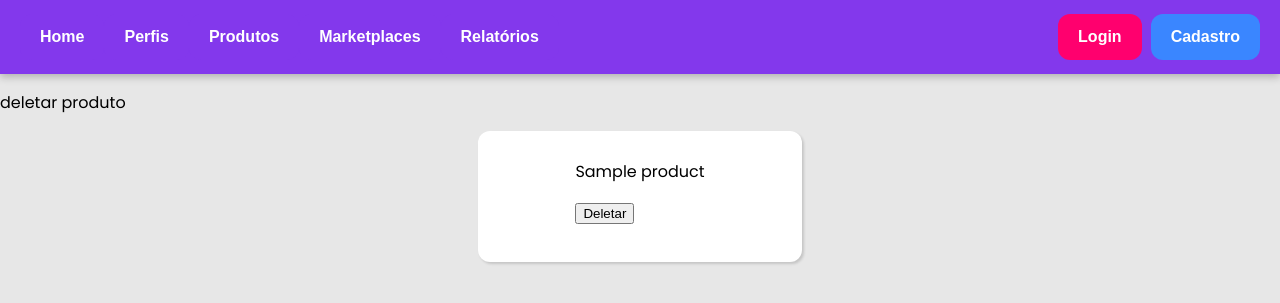
After one commit to DiogoGMelo/projetoMSS, a Django app: page /deleteProduct/ in a window 1280 px wide. The commit adds this page. Shown: the top 303 px of the page. Run offline with Django 4.2, Linux system fonts and the light colour scheme; tables that the repository leaves empty hold one stand-in row (values such as "Sample post").

Commit message:
feat: deletar produtos

```diff
--- /dev/null
+++ b/estoque_app/templates/estoque/deleteProduct.html
@@ -0,0 +1,21 @@
+{% extends "estoque/home copy.html" %}
+{% block title %}
+Deletar produto
+{% endblock %}
+{% block content %}
+<p>deletar produto</p>
+
+{% if error_message %}<p><strong>{{ error_message }}</strong></p>{% endif %}
+
+{% for product in stock %}
+<!-- TODO GABI: Fazer um card para cada produto -->
+<div class="user">
+    <form method="POST" class="abrirConta-form" action="">
+        {% csrf_token %}
+        <input type="hidden" name="product_name" value="{{ product.name }}">
+        <p>{{ product.name }}</p>
+        <button type="submit" class="btn btn-danger">Deletar</button>
+    </form>
+    <br>
+{% endfor %}
+{% endblock %}
--- a/estoque_app/templates/estoque/produtos.html
+++ b/estoque_app/templates/estoque/produtos.html
@@ -3,6 +3,7 @@
 Produtos
 {% endblock %}
 {% block content %}
-<a href="{% url 'registerProduct' %}" class="nav-buttons">Cadastrar Produtos</a>
 <a href="{% url 'stock' %}" class="nav-buttons">Ver Estoque</a>
+<a href="{% url 'registerProduct' %}" class="nav-buttons">Cadastrar novo Produto</a>
+<a href="{% url 'deleteProduct' %}" class="nav-buttons">Deletar produto</a>
 {% endblock %}
--- a/estoque_app/templates/estoque/stock.html
+++ b/estoque_app/templates/estoque/stock.html
@@ -7,6 +7,7 @@ Estoque
 
 {% if error_message %}<p><strong>{{ error_message }}</strong></p>{% endif %}
 <p>test</p>
+<P> {{ stock.count }} produto(s) em estoque</P>
 {% for product in stock %}
 <div class="user">
     <p>produto</p>
@@ -14,5 +15,4 @@ Estoque
 
 <br>
 {% endfor %}
-
 {% endblock %}
--- a/estoque_app/urls.py
+++ b/estoque_app/urls.py
@@ -26,9 +26,12 @@ urlpatterns = [
     # Página para logar usuário na plataforma
      path("login/", views.login, name="login"),
 
-    # Página para cadastrar prodtos
+    # Página para cadastrar produto
     path("registerProduct/", views.registerProduct, name="registerProduct"),
 
     # Página de estoque
     path("stock/", views.stock, name="stock"),
+
+    # Página de deletar produto
+    path("deleteProduct/", views.deleteProduct, name="deleteProduct"),
 ]
--- a/estoque_app/views.py
+++ b/estoque_app/views.py
@@ -1,3 +1,4 @@
+import sys
 from django.shortcuts import render, redirect, get_object_or_404
 from django.http import HttpResponse
 from estoque_app.models import User, Seller, Manager, Product
@@ -95,8 +96,20 @@ def registerProduct (request):
 
     return render(request, "estoque/registerProduct.html")
 
-
-
 def stock (request):
     stock = Product.objects.all()
     return render(request, "estoque/stock.html", {"stock": stock})
+
+def deleteProduct(request):
+    stock = Product.objects.all()
+
+    if request.method == "POST":
+        product_name = request.POST.get('product_name')
+        product = get_object_or_404(Product, name=product_name)
+        if product:
+            product.delete()
+            return redirect("home")
+        else:
+            return HttpResponse(f"Produto com ID {product.description} não encontrado", status=404)
+
+    return render(request, "estoque/deleteProduct.html", {"stock": stock})
```
Also changed, not shown: db.sqlite3.
